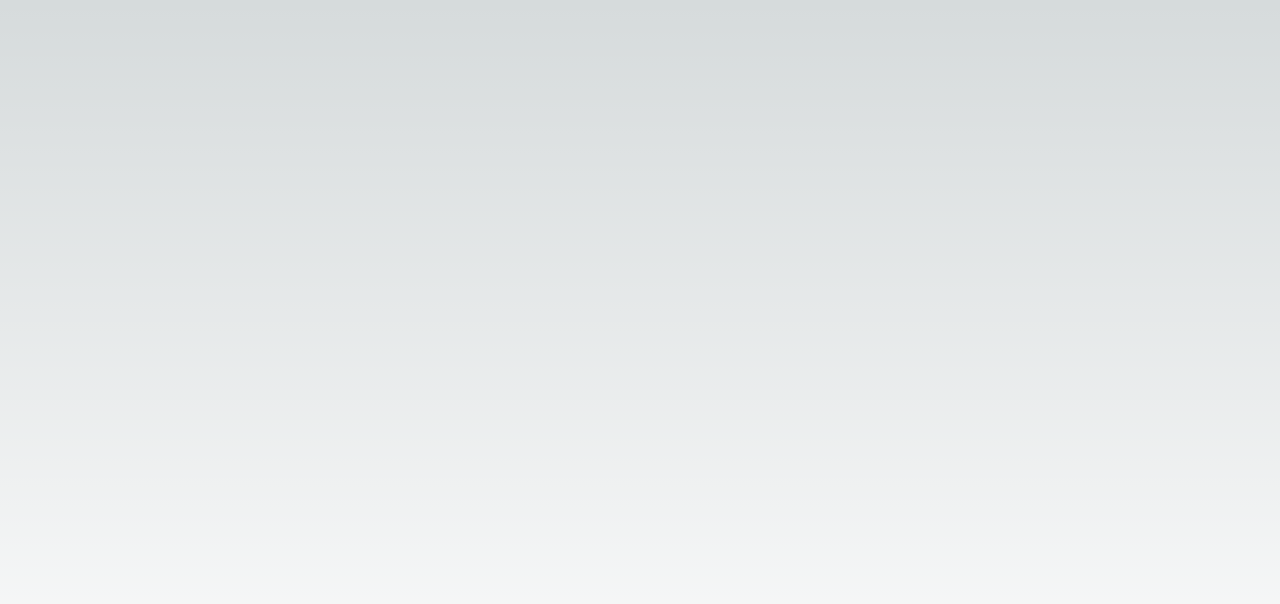
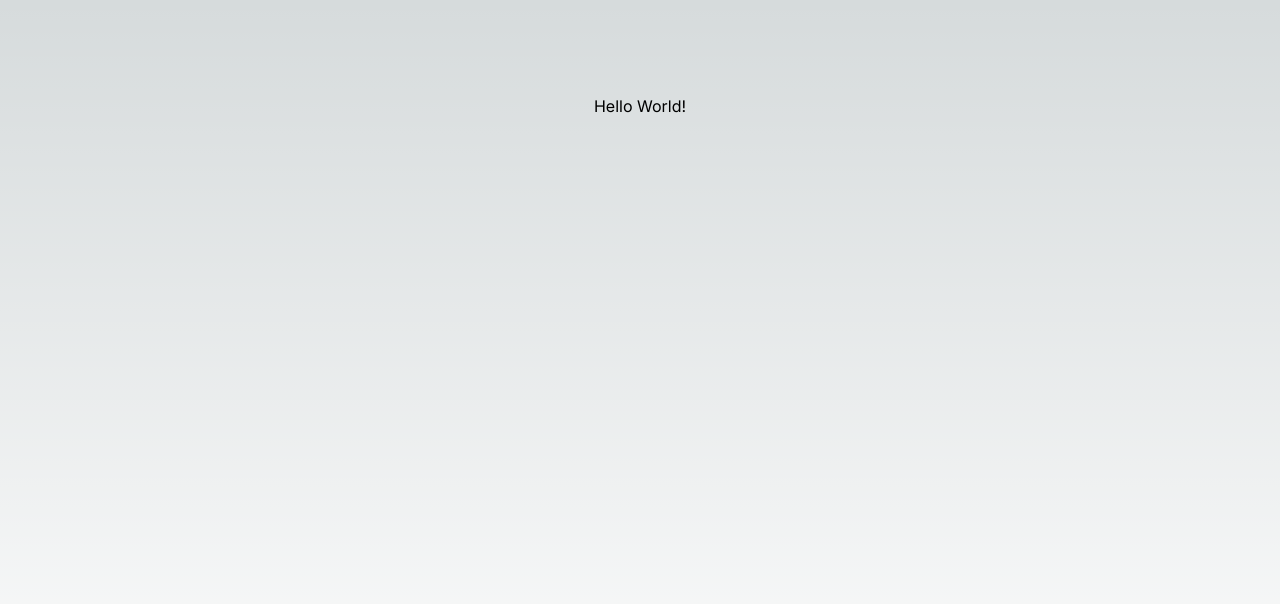
Before and after one commit to alexandreSilva604/e_commerce_front, a Next.js app: page / in a window 1280 px wide. Shown: the top 604 px of the page. Built offline with nearby package versions, Linux system fonts and the light colour scheme.

Commit message:
Hello World test commit

```diff
--- a/src/app/page.js
+++ b/src/app/page.js
@@ -3,7 +3,7 @@ import styles from "./page.module.css";
 export default function Home() {
   return (
     <main className={styles.main}>
-
+      <div>Hello World!</div>
     </main>
   );
 }
```
